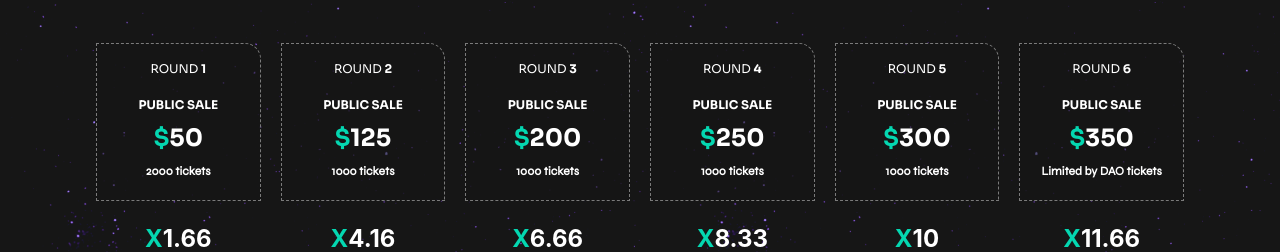
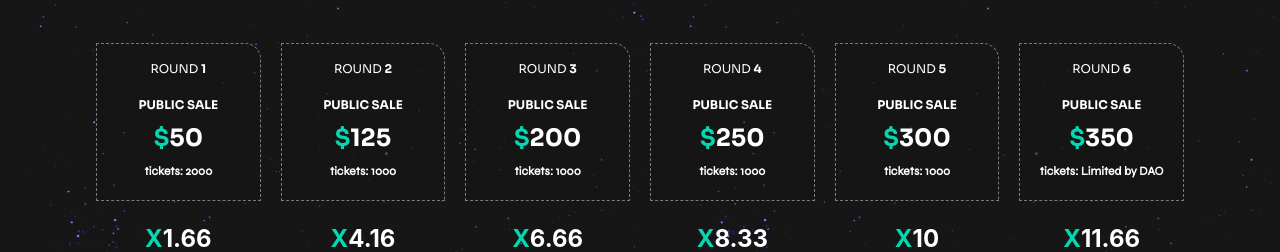
Before and after one commit to mystra-io/mystra-landing-page, a Next.js app: page /invest in a window 1280 px wide. Shown: the part 1434-1686 px from the top of the page. Built offline with nearby package versions, Linux system fonts and the light colour scheme; no server answers; what casper-js-sdk would draw is missing.

Commit message:
Update roundsComparison.tsx

```diff
--- a/components/pages/investor/RoundsComparison/roundsComparison.tsx
+++ b/components/pages/investor/RoundsComparison/roundsComparison.tsx
@@ -50,7 +50,7 @@ export const RoundsComparison = () => {
                     </Box>
                     <Box fontSize="12px" mt="18px" fontWeight="bold">PUBLIC SALE</Box>
                     <Box fontSize='24px' mt="6px" fontWeight="bold"><Box display="inline" color="#04D7B1">$</Box>{round.price}</Box>
-                    <Box fontFamily="Syne" mt="6px" fontSize='12px' fontWeight="bold">{round.amount} tickets</Box>
+                    <Box fontFamily="Syne" mt="6px" fontSize='12px' fontWeight="bold">tickets: {round.amount}</Box>
                   </Flex>
                   <Box fontSize='24px' fontWeight="bold"><Box display="inline" color="#04D7B1">X</Box>{round.x}</Box>
                 </Flex>
```
